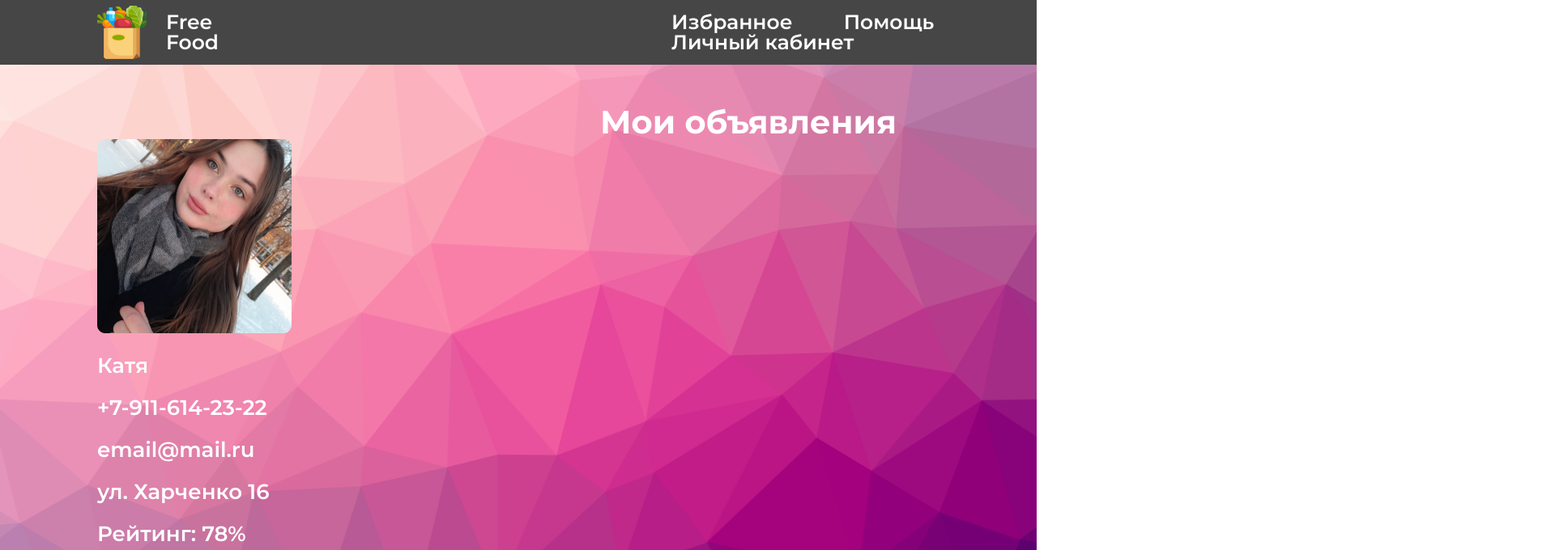
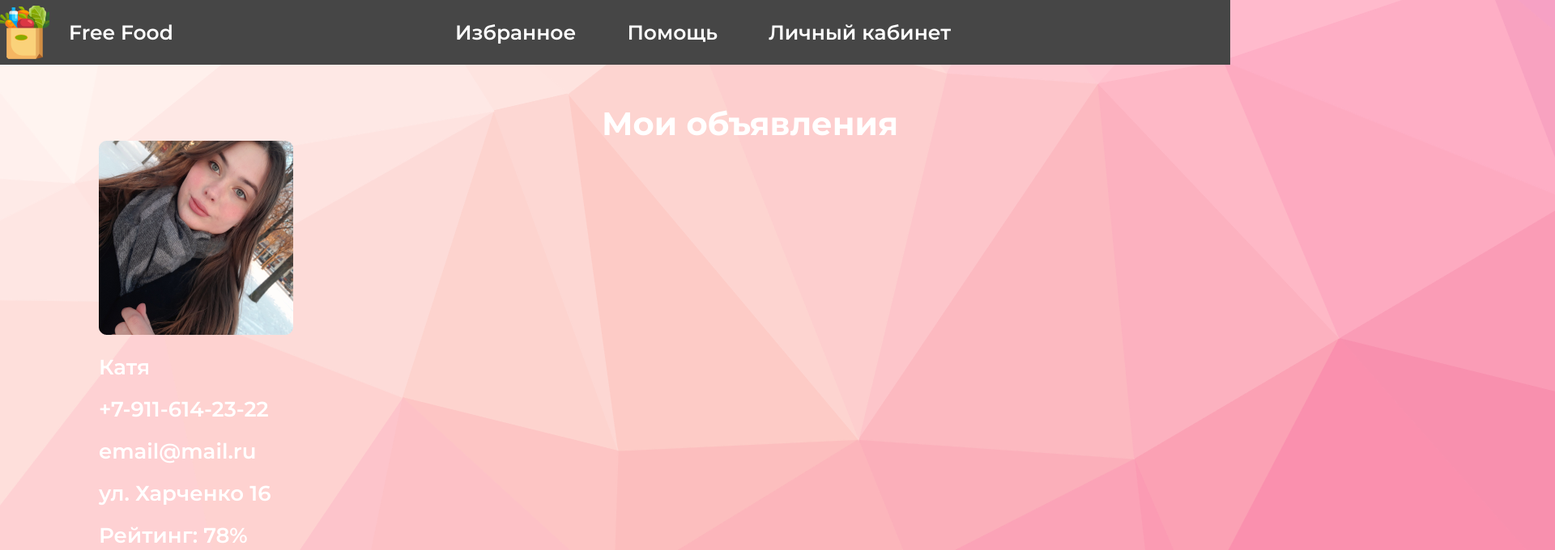
Before and after one commit to Kondratyyeva/FreeFoodWeb, a website: page src/html/personal-account.html in a window 1280 px wide. Shown: the top 680 px of the page at 81% size, 1920 px wide, since content can reach past the window. Drawn offline with Linux system fonts and the light colour scheme; files whose address does not match are found by name.

Commit message:
исправила help, error страницы

```diff
--- a/src/css/error.css
+++ b/src/css/error.css
@@ -30,40 +30,47 @@ h6 {
 }
 html,
 body {/* по умолчанию */
-	height: 100%;
+/
+height: 100%;
 	line-height: 1;
-	/* background: #464646; */
 	font-size: 25px;
+	border: 1px black solid;
 	color: #FFFFFF;/* цвет по умолчанию  */
 	font-weight: 600;
-	font-family: Montserrat; /* шрифт по умолчанию */
-	background: #464646;
+	font-family: Montserrat;
+	height: 100%;
+	margin: auto;
+	overflow-x:hidden;
+
 }
 .wrapper {
-	min-height: 100%;
-	overflow: hidden;
-	display: flex;
-	flex-direction: column;
+
+	/*	min-height: 100%;
+        overflow: hidden;
+        display: flex;
+        flex-direction: column;
+        position: absolute;*/
+
 }
 ._ibg {
 	position: relative;
 }
 ._ibg img {
-	position: absolute;
-	width: 100%;
-	height: 100%;
+	display: flex;
 	top: 0;
 	left: 0;
-	object-fit: cover;
+	background-size: cover;
 }
 /* ---------------------------------------------------------------------------- */
 .header{
 	position: absolute;
-	width: 100%;
+	width: 1519px;
 	left: 0;
 	top: 0;
 	z-index: 50;
 	background: #464646;
+	font-size: 25px;
+	font-family: Montserrat;
 }
 .header__container {
 	display: flex;
@@ -71,31 +78,34 @@ body {/* по умолчанию */
 	align-items: center;
 }
 .header__icon{
-	margin: 0px 0px 0px 120px;
+	/*margin-left: 120px;*/
+	/*	margin: 0 0 0 120px;*/
 	height: 68px;
 	display: flex;
 }
 .header__logo {
-	margin: 0px 0px 0px 24px;
+	margin: 0 0 0 24px;
 	font-weight: 600;
 	color: #FFFFFF;
 }
 .header__menu {
-	margin: 0px 0px 0px 820px;/* расстояние от лого до Home */
+	margin: 0 0 0 285px;/* расстояние от лого до Home */
 }
 .header__menu__list {
 	display: flex;
 	flex-wrap: wrap;
 	color: #FFFFFF;
 }
-.list__item:not(:last-child) {
-	margin: 0px 49px 0px 0px;
-}
+/* .list__item:not(:last-child) {
+	margin: 0px 63px 0px 0px;
+} */
 .list__item_link {
+	margin-left: 63px;
 	color:#FFFFFF;
 	font-weight: 600;
-	line-height: calc(64 / 20 * 100%);/* H/размер шрифта */
+	/* line-height: calc(64 / 20 * 100%);/* H/размер шрифта */
 }
+/* ---------------------------------------------------------------------------- */
 /* ---------------------------------------------------------------------------- */
 .text {
 	position: relative;
--- a/src/css/help.css
+++ b/src/css/help.css
@@ -30,39 +30,47 @@ h6 {
 }
 html,
 body {/* по умолчанию */
-	height: 100%;
+/
+height: 100%;
 	line-height: 1;
-	background: #464646;
 	font-size: 25px;
+	border: 1px black solid;
 	color: #FFFFFF;/* цвет по умолчанию  */
 	font-weight: 600;
-	font-family: Montserrat; /* шрифт по умолчанию */
+	font-family: Montserrat;
+	height: 100%;
+	margin: auto;
+	overflow-x:hidden;
+
 }
 .wrapper {
-	min-height: 100%;
-	overflow: hidden;
-	display: flex;
-	flex-direction: column;
+
+	/*	min-height: 100%;
+        overflow: hidden;
+        display: flex;
+        flex-direction: column;
+        position: absolute;*/
+
 }
 ._ibg {
 	position: relative;
 }
 ._ibg img {
-	position: absolute;
-	width: 100%;
-	height: 100%;
+	display: flex;
 	top: 0;
 	left: 0;
-	object-fit: cover;
+	background-size: cover;
 }
 /* ---------------------------------------------------------------------------- */
 .header{
 	position: absolute;
-	width: 100%;
+	width: 1519px;
 	left: 0;
 	top: 0;
 	z-index: 50;
 	background: #464646;
+	font-size: 25px;
+	font-family: Montserrat;
 }
 .header__container {
 	display: flex;
@@ -70,31 +78,34 @@ body {/* по умолчанию */
 	align-items: center;
 }
 .header__icon{
-	margin: 0px 0px 0px 120px;
+	/*margin-left: 120px;*/
+	/*	margin: 0 0 0 120px;*/
 	height: 68px;
 	display: flex;
 }
 .header__logo {
-	margin: 0px 0px 0px 24px;
+	margin: 0 0 0 24px;
 	font-weight: 600;
 	color: #FFFFFF;
 }
 .header__menu {
-	margin: 0px 0px 0px 820px;/* расстояние от лого до Home */
+	margin: 0 0 0 285px;/* расстояние от лого до Home */
 }
 .header__menu__list {
 	display: flex;
 	flex-wrap: wrap;
 	color: #FFFFFF;
 }
-.list__item:not(:last-child) {
-	margin: 0px 49px 0px 0px;
-}
+/* .list__item:not(:last-child) {
+	margin: 0px 63px 0px 0px;
+} */
 .list__item_link {
+	margin-left: 63px;
 	color:#FFFFFF;
 	font-weight: 600;
-	line-height: calc(64 / 20 * 100%);/* H/размер шрифта */
+	/* line-height: calc(64 / 20 * 100%);/* H/размер шрифта */
 }
+/* ---------------------------------------------------------------------------- */
 /* ---------------------------------------------------------------------------- */
 .text {
 	position: relative;
--- a/src/css/index.css
+++ b/src/css/index.css
@@ -26,76 +26,86 @@ h5,
 h6 {
   font-weight: inherit;
   font-size: inherit;
+
 }
 html,
-body {
-  /* по умолчанию */
+body {/* по умолчанию */
+/
 height: 100%;
   line-height: 1;
-  background: #464646;
   font-size: 25px;
-  color: #ffffff; /* цвет по умолчанию  */
+  border: 1px black solid;
+  color: #FFFFFF;/* цвет по умолчанию  */
   font-weight: 600;
-  font-family: Montserrat; /* шрифт по умолчанию */
+  font-family: Montserrat;
+  height: 100%;
+  margin: auto;
+  overflow-x:hidden;
+
 }
 .wrapper {
-  min-height: 100%;
+
+  /*	min-height: 100%;
       overflow: hidden;
       display: flex;
       flex-direction: column;
+      position: absolute;*/
+
 }
 ._ibg {
   position: relative;
 }
 ._ibg img {
-  position: absolute;
-  width: 100%;
-  height: 100%;
+  display: flex;
   top: 0;
   left: 0;
-  object-fit: cover;
+  background-size: cover;
 }
 /* ---------------------------------------------------------------------------- */
 .header{
   position: absolute;
-  width: 100%;
+  width: 1519px;
   left: 0;
   top: 0;
   z-index: 50;
   background: #464646;
+  font-size: 25px;
+  font-family: Montserrat;
 }
 .header__container {
-
   display: flex;
   min-height: 80px;
   align-items: center;
 }
 .header__icon{
-  margin: 0px 0px 0px 120px;
+  /*margin-left: 120px;*/
+  /*	margin: 0 0 0 120px;*/
   height: 68px;
   display: flex;
 }
 .header__logo {
-  margin: 0px 0px 0px 24px;
+  margin: 0 0 0 24px;
   font-weight: 600;
   color: #FFFFFF;
 }
 .header__menu {
-  margin: 0px 0px 0px 820px;/* расстояние от лого до Home */
+  margin: 0 0 0 285px;/* расстояние от лого до Home */
 }
 .header__menu__list {
   display: flex;
   flex-wrap: wrap;
   color: #FFFFFF;
 }
-.list__item:not(:last-child) {
-  margin: 0px 49px 0px 0px;
-}
+/* .list__item:not(:last-child) {
+	margin: 0px 63px 0px 0px;
+} */
 .list__item_link {
+  margin-left: 63px;
   color:#FFFFFF;
   font-weight: 600;
-  line-height: calc(64 / 20 * 100%);/* H/размер шрифта */
+  /* line-height: calc(64 / 20 * 100%);/* H/размер шрифта */
 }
+/* ---------------------------------------------------------------------------- */
 /* ---------------------------------------------------------------------------- */
 .page {
   min-height: 850px;
--- a/src/css/personal-account.css
+++ b/src/css/personal-account.css
@@ -30,42 +30,47 @@ h6 {
 }
 html,
 body {/* по умолчанию */
-    height: 100%;
+/
+height: 100%;
     line-height: 1;
-    /* background: #464646; */
     font-size: 25px;
+    border: 1px black solid;
     color: #FFFFFF;/* цвет по умолчанию  */
     font-weight: 600;
-    font-family: Montserrat; /* шрифт по умолчанию */
-    /*background: #464646;*/
-    background-image: url("../resources/img/mainblock/pattern-4232865.png") ;
-    background-size: cover;
+    font-family: Montserrat;
+    height: 100%;
+    margin: auto;
+    overflow-x:hidden;
+
 }
 .wrapper {
-    min-height: 100%;
-    overflow: hidden;
-    display: flex;
-    flex-direction: column;
+
+    /*	min-height: 100%;
+        overflow: hidden;
+        display: flex;
+        flex-direction: column;
+        position: absolute;*/
+
 }
 ._ibg {
     position: relative;
 }
 ._ibg img {
-    position: absolute;
-    width: 100%;
-    height: 100%;
+    display: flex;
     top: 0;
     left: 0;
-    object-fit: cover;
+    background-size: cover;
 }
 /* ---------------------------------------------------------------------------- */
 .header{
     position: absolute;
-    width: 100%;
+    width: 1519px;
     left: 0;
     top: 0;
     z-index: 50;
     background: #464646;
+    font-size: 25px;
+    font-family: Montserrat;
 }
 .header__container {
     display: flex;
@@ -73,7 +78,8 @@ body {/* по умолчанию */
     align-items: center;
 }
 .header__icon{
-    margin: 0 0 0 120px;
+    /*margin-left: 120px;*/
+    /*	margin: 0 0 0 120px;*/
     height: 68px;
     display: flex;
 }
@@ -83,7 +89,7 @@ body {/* по умолчанию */
     color: #FFFFFF;
 }
 .header__menu {
-    margin: 0 0 0 463px;/* расстояние от лого до Home */
+    margin: 0 0 0 285px;/* расстояние от лого до Home */
 }
 .header__menu__list {
     display: flex;
@@ -99,6 +105,7 @@ body {/* по умолчанию */
     font-weight: 600;
     /* line-height: calc(64 / 20 * 100%);/* H/размер шрифта */
 }
+/* ---------------------------------------------------------------------------- */
 /* ---------------------------------------------------------------------------- */
 .catalog_page {
 
```
Also changed, not shown: src/html/help.html (+4 -3 lines). Lines whose indentation alone changed are shown as unchanged.
